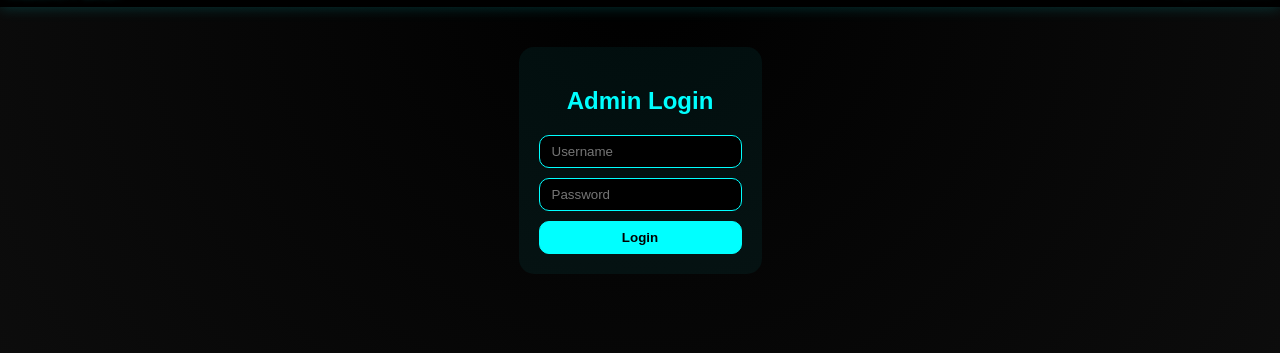
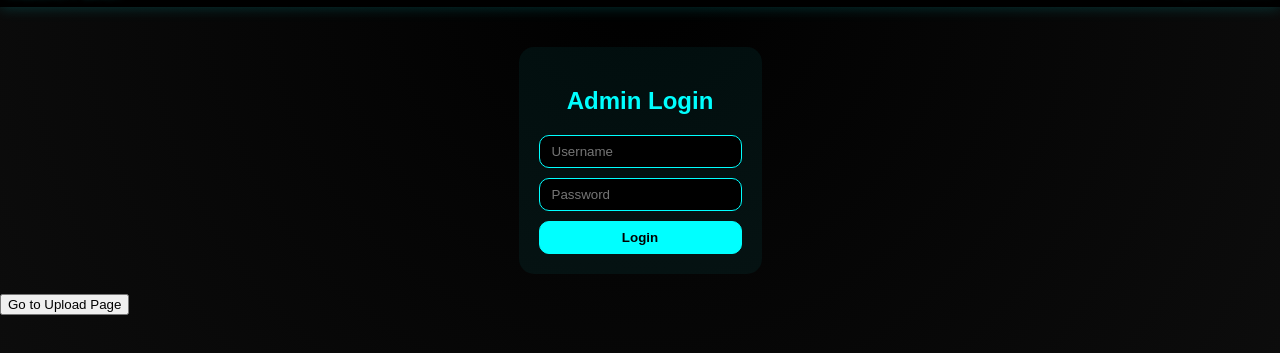
Before and after one commit to satnamipranjal07-droid/Videoxx, a website: page admin.html in a window 1280 px wide. Shown: the part 31-384 px from the top of the page. Drawn offline with Linux system fonts and the light colour scheme; files whose address does not match are found by name.

Commit message:
Add button to navigate to upload page

```diff
--- a/admin.html
+++ b/admin.html
@@ -39,5 +39,6 @@
 
 
   <script src="js/script.js"></script>
+  <a href="/upload"><button>Go to Upload Page</button></a>
 </body>
 </html>
```
